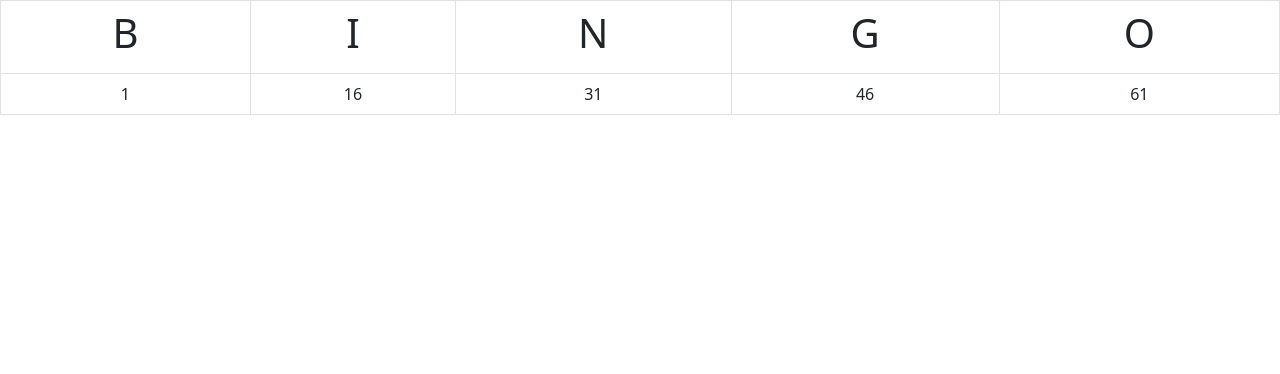
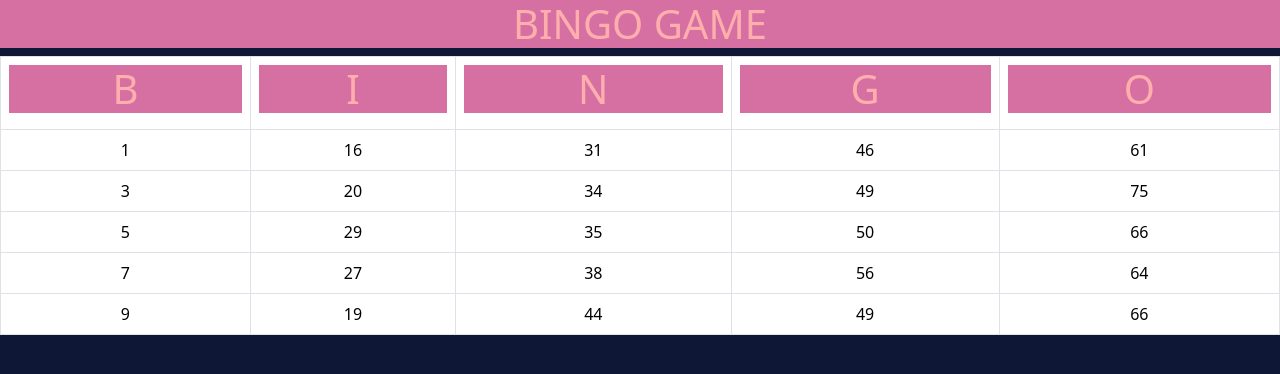
Before and after one commit to K-levr/Bingo, a plain HTML site: page index.html in a window 1280 px wide. Drawn offline with nearby package versions, Linux system fonts and the light colour scheme.

Commit message:
index.html1

```diff
--- a/index.html
+++ b/index.html
@@ -4,10 +4,25 @@
     <meta charset="UTF-8">
     <meta name="viewport" content="width=device-width, initial-scale=1.0">
     <title>Document</title>
-    <link href="https://cdn.jsdelivr.net/npm/bootstrap@5.0.2/dist/css/bootstrap.min.css" rel="stylesheet" integrity="sha384-EVSTQN3/azprG1Anm3QDgpJLIm9Nao0Yz1ztcQTwFspd3yD65VohhpuuCOmLASjC" crossorigin="anonymous">
-<script src="https://cdn.jsdelivr.net/npm/bootstrap@5.0.2/dist/js/bootstrap.bundle.min.js" integrity="sha384-MrcW6ZMFYlzcLA8Nl+NtUVF0sA7MsXsP1UyJoMp4YLEuNSfAP+JcXn/tWtIaxVXM" crossorigin="anonymous"></script>
+    <link href="https://cdn.jsdelivr.net/npm/bootstrap@5.3.3/dist/css/bootstrap.min.css"
+     rel="stylesheet" integrity="sha384-QWTKZyjpPEjISv5WaRU9OFeRpok6YctnYmDr5pNlyT2bRjXh0JMhjY6hW+ALEwIH" crossorigin="anonymous">
+
+    <script src="https://cdn.jsdelivr.net/npm/bootstrap@5.3.3/dist/js/bootstrap.bundle.min.js"
+    integrity="sha384-YvpcrYf0tY3lHB60NNkmXc5s9fDVZLESaAA55NDzOxhy9GkcIdslK1eN7N6jIeHz" crossorigin="anonymous">
+</script>
+
+<style>
+    h1 { background-color: #d670a3; color: rgb(255, 174, 174);}
+    div {background-color: rgb(214, 167, 252);}
+    body {background-color: #0e1736;}
+    td { background-color: rgb(121, 92, 250); color: rgb(248, 144, 144);}
+</style>
+
 </head>
 <body>
+    <center>
+    <span><h1 style="background-color:#e67cc2(221, 136, 143)" >BINGO GAME</h1></span>
+      </center>
     <div>
         <table class="table table-bordered table-hover text-center">
             <thead>
@@ -18,13 +33,46 @@
                 <th><h1>O</h1></th>
             </thead>
             <tbody>
+                <tr class="table-row" backgroundColor="white">
+                    <td onclick="this.style.backgroundColor = (this.style.backgroundColor ==='violet' ? '' : 'violet')" id="td1">1</td>
+                    <td onclick="this.style.backgroundColor = (this.style.backgroundColor ==='pink' ? '' : 'pink')" id="td2">16</td>
+                    <td onclick="this.style.backgroundColor = (this.style.backgroundColor ==='violet' ? '' : 'violet')" id="td3">31</td>
+                    <td onclick="this.style.backgroundColor = (this.style.backgroundColor ==='pink' ? '' : 'pink')" id="td4">46</td>
+                    <td onclick="this.style.backgroundColor = (this.style.backgroundColor ==='violet' ? '' : 'violet')" id="td5">61</td>
+                </tr>
+
                 <tr>
-                    <td>1</td>
-                    <td>16</td>
-                    <td>31</td>
-                    <td>46</td>
-                    <td>61</td>
+                    <td onclick="this.style.backgroundColor = (this.style.backgroundColor ==='pink' ? '' : 'pink')" id="td6">3</td>
+                    <td onclick="this.style.backgroundColor = (this.style.backgroundColor ==='violet' ? '' : 'violet')" id="td7">20</td>
+                    <td onclick="this.style.backgroundColor = (this.style.backgroundColor ==='pink' ? '' : 'pink')" id="td8">34</td>
+                    <td onclick="this.style.backgroundColor = (this.style.backgroundColor ==='violet' ? '' : 'violet')" id="td9">49</td>
+                    <td onclick="this.style.backgroundColor = (this.style.backgroundColor ==='pink' ? '' : 'pink')" id="td10">75</td>
                 </tr>
+
+                <tr>
+                    <td onclick="this.style.backgroundColor = (this.style.backgroundColor ==='violet' ? '' : 'violet')" id="td11">5</td>
+                    <td onclick="this.style.backgroundColor = (this.style.backgroundColor ==='pink' ? '' : 'pink')" id="td12">29</td>
+                    <td onclick="this.style.backgroundColor = (this.style.backgroundColor ==='violet' ? '' : 'violet')" id="td13">35</td>
+                    <td onclick="this.style.backgroundColor = (this.style.backgroundColor ==='pink' ? '' : 'pink')" id="td14">50</td>
+                    <td onclick="this.style.backgroundColor = (this.style.backgroundColor ==='violet' ? '' : 'violet')" id="td15">66</td>
+                </tr>
+
+                <tr>
+                    <td onclick="this.style.backgroundColor = (this.style.backgroundColor ==='pink' ? '' : 'pink')" id="td16">7</td>
+                    <td onclick="this.style.backgroundColor = (this.style.backgroundColor ==='violet' ? '' : 'violet')" id="td17">27</td>
+                    <td onclick="this.style.backgroundColor = (this.style.backgroundColor ==='pink' ? '' : 'pink')" id="td18">38</td>
+                    <td onclick="this.style.backgroundColor = (this.style.backgroundColor ==='violet' ? '' : 'violet')" id="td19">56</td>
+                    <td onclick="this.style.backgroundColor = (this.style.backgroundColor ==='pink' ? '' : 'pink')" id="td20">64</td>
+                </tr>
+
+                <tr>
+                    <td onclick="this.style.backgroundColor = (this.style.backgroundColor ==='violet' ? '' : 'violet')" id="td21">9</td>
+                    <td onclick="this.style.backgroundColor = (this.style.backgroundColor ==='pink' ? '' : 'pink')" id="td22">19</td>
+                    <td onclick="this.style.backgroundColor = (this.style.backgroundColor ==='violet' ? '' : 'violet')" id="td23">44</td>
+                    <td onclick="this.style.backgroundColor = (this.style.backgroundColor ==='pink' ? '' : 'pink')" id="td24">49</td>
+                    <td onclick="this.style.backgroundColor = (this.style.backgroundColor ==='violet' ? '' : 'violet')" id="td25">66</td>
+                </tr>
+
             </tbody>
             <tfoot></tfoot>
         </table>
@@ -32,3 +80,9 @@
 </body>
 <script src="./index.js"></script>
 </html>
+            <tfoot></tfoot>
+        </table>
+    </div>
+</body>
+<script src="./index.js"></script>
+</html>
```
